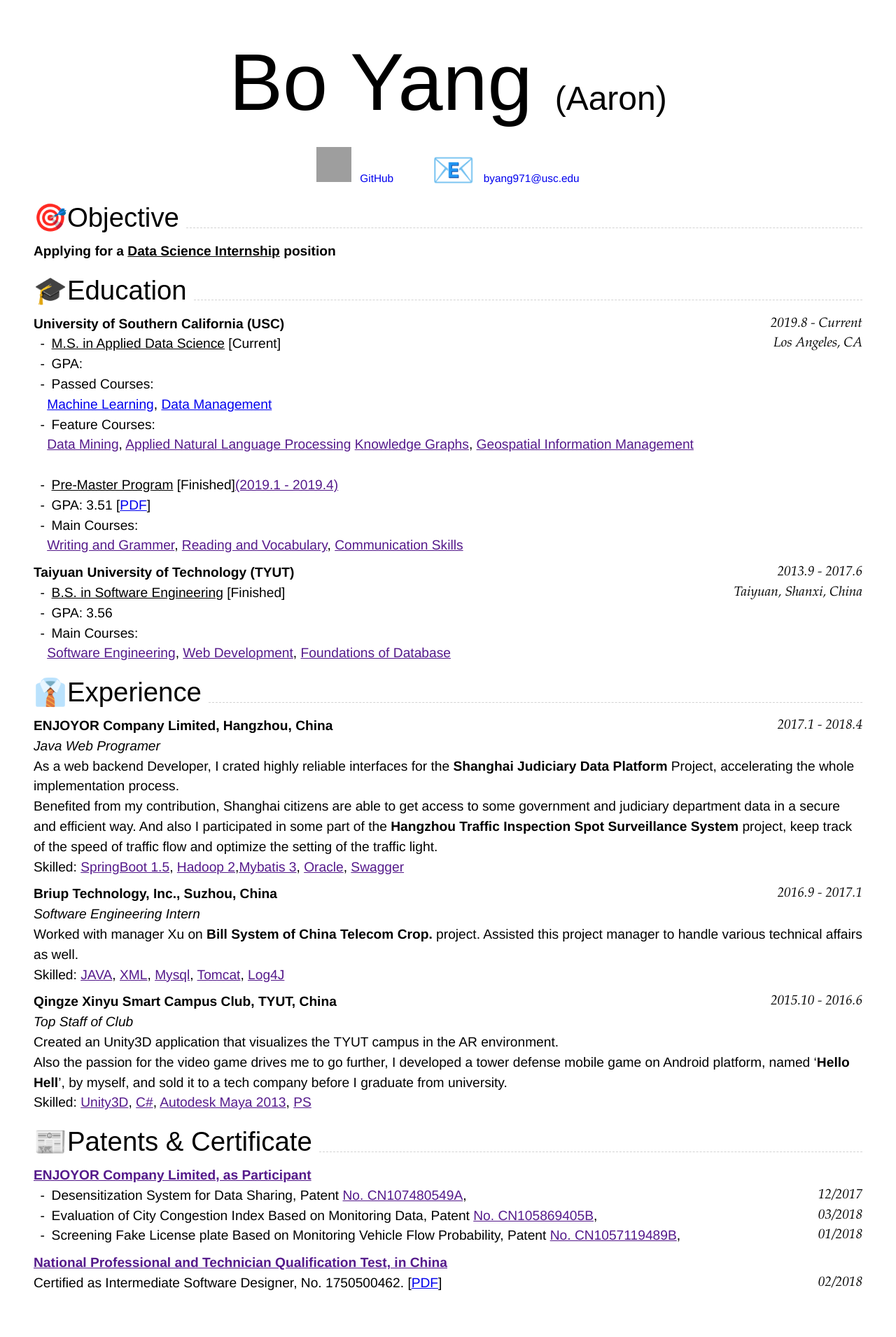
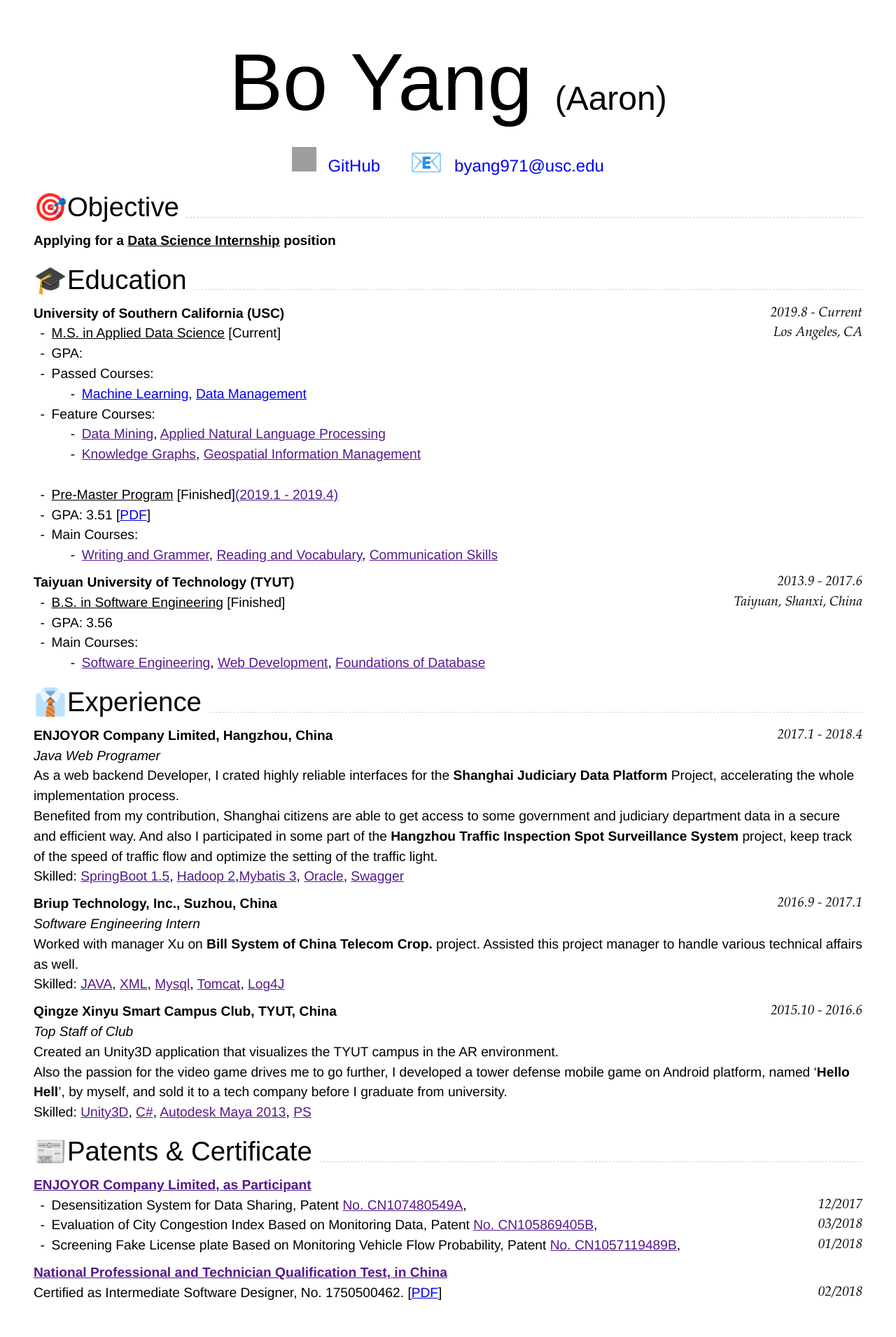
Before and after one commit to callmeorangecat/resume, a Jekyll site: the page built from index.md, in a window 1280 px wide. Shown: the whole page at 70% size. Built offline with Jekyll 4.4.1, drawn with Linux system fonts in a browser that asks for light colours; grey boxes are pictures that could not be loaded.

Commit message:
beautify the format

````diff
--- a/_includes/cv-contact.html
+++ b/_includes/cv-contact.html
@@ -1,23 +1,23 @@
 <div id="contact-info">
 
     {% if page.homepage %}
-    <i style="font-size:50px; margin-left:1em">&#127759;</i>
-    <a href="{{ page.homepage.url }}" style="margin-left:0.5em"> {{ page.homepage.text }}</a>
+    <i style="font-size:38px; margin-left:1em">&#127759;</i>
+    <a href="{{ page.homepage.url }}" style="font-size:24px; margin-left:0.5em"> {{ page.homepage.text }}</a>
     {% endif %}
 
     {% if page.github %}
-    <i><img src="https://github.githubassets.com/images/icons/emoji/octocat.png" height="50" width="50" ></i>
-    <a href="{{ page.github.url }}" style="margin-left:0.5em"> {{ page.github.text }}</a>
+    <i><img src="https://github.githubassets.com/images/icons/emoji/octocat.png" height="35" width="35" ></i>
+    <a href="{{ page.github.url }}" style="font-size:24px; margin-left:0.5em"> {{ page.github.text }}</a>
     {% endif %}
 
     {% if page.email %}
-    <i style="font-size:50px; margin-left:1em">&#128231;</i>
-    <a href="{{ page.email.url }}" style="margin-left:0.5em">{{ page.email.text }}</a>
+    <i style="font-size:38px; margin-left:1em">&#128231;</i>
+    <a href="{{ page.email.url }}" style="font-size:24px; margin-left:0.5em">{{ page.email.text }}</a>
     {% endif %}
 
     {% if page.phone %}
-    <i style="font-size:50px; margin-left:1em">&#128222;</i>
-    {{ page.phone }}
+    <i style="font-size:38px; margin-left:1em">&#128222;</i>
+    <a href="{{ page.email.url }}" style="font-size:24px; margin-left:0.5em"></a>{{ page.phone }}</a>
     {% endif %}
 
 </div>
--- a/index.md
+++ b/index.md
@@ -24,15 +24,15 @@ Los Angeles, CA
 - <u>M.S. in Applied Data Science</u> [Current]
 - GPA:
 - Passed Courses:
-> [Machine Learning](https://aaronyang2333.github.io/INF_552/), [Data Management](https://aaronyang2333.github.io/INF_551/)<br>
+    - [Machine Learning](https://aaronyang2333.github.io/INF_552/), [Data Management](https://aaronyang2333.github.io/INF_551/)<br>
 - Feature Courses:
-> [Data Mining](), [Applied Natural Language Processing]()
-> [Knowledge Graphs](), [Geospatial Information Management]() <br>
+    - [Data Mining](), [Applied Natural Language Processing]()
+    - [Knowledge Graphs](), [Geospatial Information Management]() <br>
 <br>
 - <u>Pre-Master Program</u>  [Finished][(2019.1 - 2019.4)]()
 - GPA: 3.51 [[PDF](assets/ia_grade.pdf)]
 - Main Courses:
-> [Writing and Grammer](), [Reading and Vocabulary](), [Communication Skills]() <br>
+    - [Writing and Grammer](), [Reading and Vocabulary](), [Communication Skills]() <br>
 
 ### __Taiyuan University of Technology (TYUT)__ `2013.9 - 2017.6`
 ```
@@ -41,22 +41,25 @@ Taiyuan, Shanxi, China
 - <u>B.S. in Software Engineering</u> [Finished]
 - GPA: 3.56
 - Main Courses:
-> [Software Engineering](), [Web Development](), [Foundations of Database]() <br>
+    - [Software Engineering](), [Web Development](), [Foundations of Database]() <br>
 
 ## <span>&#128084;</span>Experience
 
 ### __ENJOYOR Company Limited, Hangzhou, China__  `2017.1 - 2018.4`
 _Java Web Programer_<br>
+
 As a web backend Developer, I crated highly reliable interfaces for the __Shanghai Judiciary Data Platform__ Project, accelerating the whole implementation process. <br/>Benefited from my contribution, Shanghai citizens are able to get access to some government and judiciary department data in a secure and efficient way. And also I participated in some part of the __Hangzhou Traffic Inspection Spot Surveillance System__ project, keep track of the speed of traffic flow and optimize the setting of the traffic light. <br>
 Skilled: [SpringBoot 1.5](), [Hadoop 2](),[Mybatis 3](), [Oracle](), [Swagger]()
 
 ### __Briup Technology, Inc., Suzhou, China__ `2016.9 - 2017.1`
 _Software Engineering Intern_<br>
+
 Worked with manager Xu on __Bill System of China Telecom Crop.__ project. Assisted this project manager to handle various technical affairs as well.<br>
 Skilled: [JAVA](), [XML](), [Mysql](), [Tomcat](), [Log4J]()
 
 ### __Qingze Xinyu Smart Campus Club, TYUT, China__ `2015.10 - 2016.6`
 _Top Staff of Club_<br>
+
 Created an Unity3D application that visualizes the TYUT campus in the AR environment.<br>
 Also the passion for the video game drives me to go further, I developed a tower defense mobile game on Android platform, named ‘__Hello Hell__’, by myself, and sold it to a tech company before I graduate from university.<br>
 Skilled: [Unity3D](), [C#](), [Autodesk Maya 2013](), [PS]()
````
Also changed, not shown: README.md.
